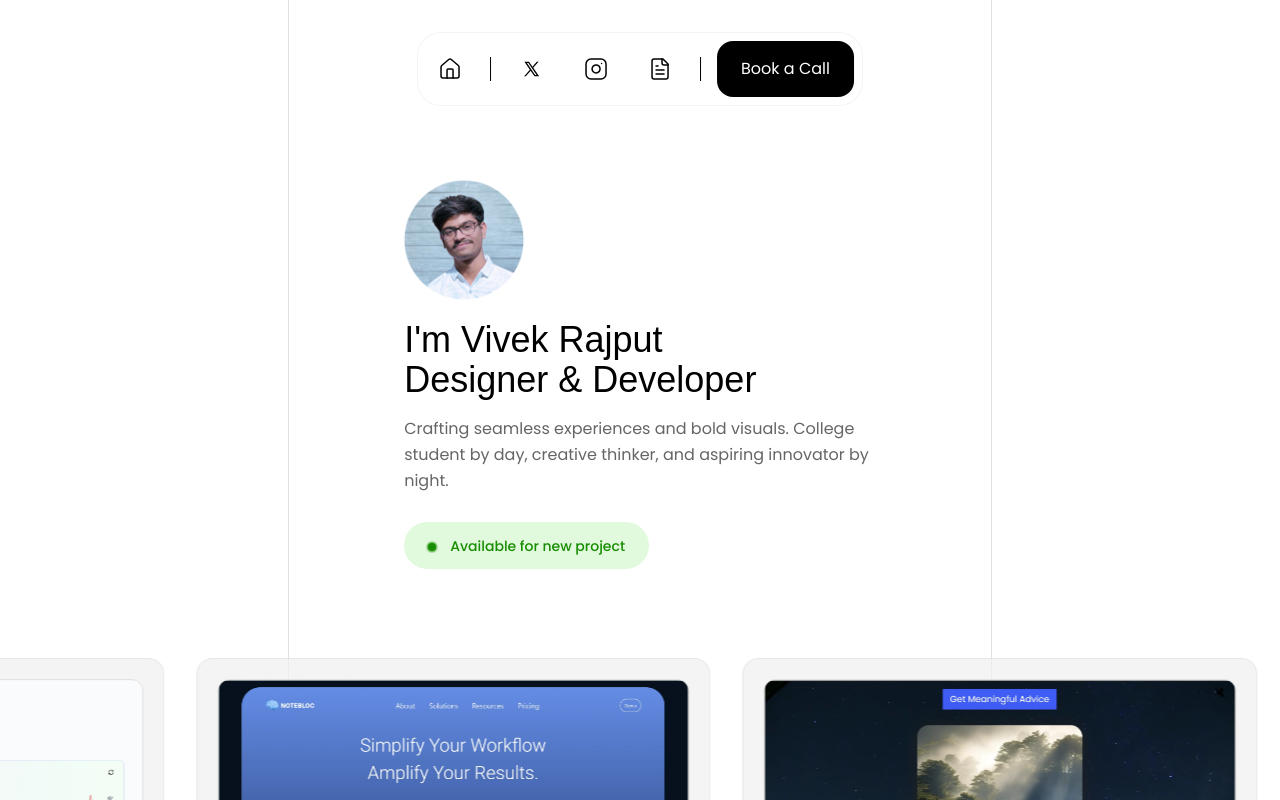
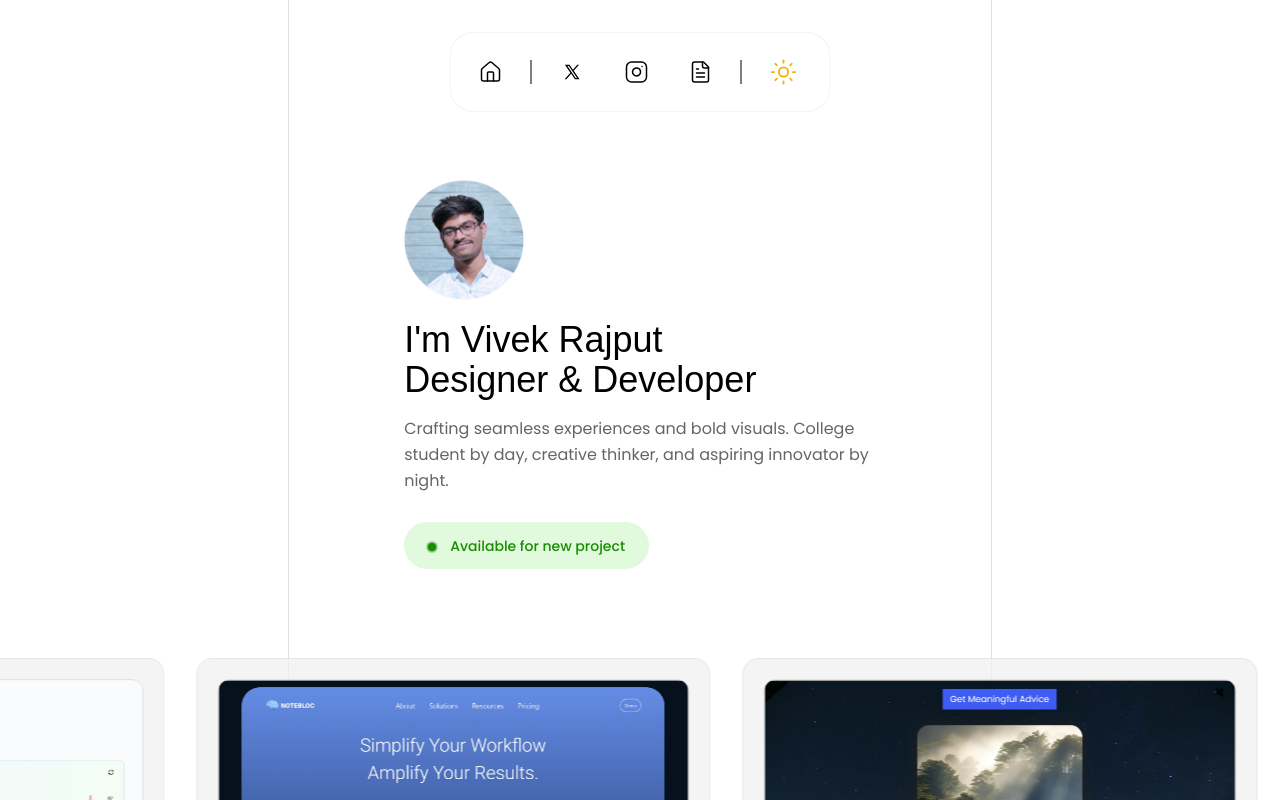
Before and after one commit to TheVivekRajput002/my_portfolio, a React (Vite) app: page / in a window 1280 px wide. Shown: the top 800 px of the page. Built offline with nearby package versions, Linux system fonts and the light colour scheme; a web font is replaced by a local one.

Commit message:
navbar neeche, hero section me pt less and footer me pb more

```diff
--- a/src/App.jsx
+++ b/src/App.jsx
@@ -17,7 +17,7 @@ function App() {
   return (
     < div className='bg-[var(--color-bg)] '>
 
-      <div className='bg-[var(--color-primary)] text-[var(--color-maintext)] max-md:pt-[100px] pt-45 border-t-0 border-b-0 pb-25 max-md:pb-15 max-md:w-[95%] max-xl:w-[80%] w-[55%] pr-[9%] pl-[9%] m-auto border-[1.5px] border-r-[var(--color-lightgray)] border-l-[var(--color-lightgray)] overflow-hidden'>
+      <div className='bg-[var(--color-primary)] text-[var(--color-maintext)] max-md:pt-[7vh] pt-45 border-t-0 border-b-0 pb-25 max-md:pb-15 max-md:w-[95%] max-xl:w-[80%] w-[55%] pr-[9%] pl-[9%] m-auto border-[1.5px] border-r-[var(--color-lightgray)] border-l-[var(--color-lightgray)] overflow-hidden'>
         <HeroSection Name={Data[0].Name} Role={Data[0].Role} Description={Data[0].Description} />
       </div>
 
@@ -36,7 +36,7 @@ function App() {
         <InfiniteFlow />
       </motion.div>
 
-      <div className=" bg-[var(--color-primary)] h-auto border-t-0 border-b-0 max-md:w-[98%] max-xl:w-[80%] w-[55%] pr-[9%] pl-[9%] pt-[16%] max-md:pt-[1%] m-auto border-[1.5px] border-r-[var(--color-lightgray)] border-l-[var(--color-lightgray)] overflow-hidden" >
+      <div className=" bg-[var(--color-primary)] h-auto border-t-0 border-b-0 max-md:w-[95%] max-xl:w-[80%] w-[55%] pr-[9%] pl-[9%] pt-[16%] max-md:pt-[1%] m-auto border-[1.5px] border-r-[var(--color-lightgray)] border-l-[var(--color-lightgray)] overflow-hidden" >
 
         <Navbar />
 
@@ -52,7 +52,7 @@ function App() {
 
         <GetInTouch conclusion={Data[4]} />
 
-        <div className='max-md:pt-[10vh] pt-30 pb-10'>
+        <div className='max-md:pt-[10vh] pt-30 pb-10 max-md:pb-[15vh]'>
           <Footer footer={Data[5]} />
         </div>
 
--- a/src/components/Navbar.jsx
+++ b/src/components/Navbar.jsx
@@ -6,13 +6,49 @@ import { useState, useEffect } from 'react'
 export default function Navbar() {
 
   const [isDark, setIsDark] = useState(false);
+  const [mounted, setMounted] = useState(false);
+
+  useEffect(() => {
+    // Check what the system setting is
+    const prefersDark = window.matchMedia('(prefers-color-scheme: dark)').matches;
+
+    // Set isDark to match the system
+    setIsDark(prefersDark);
+
+    // Apply the theme
+    document.documentElement.style.colorScheme = prefersDark ? 'dark' : 'light';
+
+    // Mark that component is ready
+    setMounted(true);
+  }, []);
+
+  useEffect(() => {
+    // Create a listener for system theme changes
+    const mediaQuery = window.matchMedia('(prefers-color-scheme: dark)');
+
+    // This function runs whenever the user changes their system theme
+    const handleChange = (e) => {
+      setIsDark(e.matches);
+      document.documentElement.style.colorScheme = e.matches ? 'dark' : 'light';
+    };
+
+    // Start listening
+    mediaQuery.addEventListener('change', handleChange);
+
+    // Cleanup: stop listening when component unmounts
+    return () => mediaQuery.removeEventListener('change', handleChange);
+  }, []);
 
   useEffect(() => {
     document.documentElement.style.colorScheme = isDark ? 'dark' : 'light';
   }, [isDark]);
 
+  if (!mounted) return null;
+
   return (
     <>
+
+{/* laptop view  */}
 
       <motion.nav
         initial={{
@@ -27,7 +63,7 @@ export default function Navbar() {
           delay: 1.3,
           duration: 0.7
         }}
-        className="max-md:hidden fixed top-8 left-1/2 -translate-x-1/2 flex items-center gap-4 px-2 py-2 rounded-3xl transparent-2 bg-[var(--color-navbg)] border border-[var(--color-darkgray)]">
+        className="max-md:hidden fixed top-8 left-1/2 -translate-x-1/2 flex items-center gap-4 px-4 py-2 rounded-3xl transparent-2 bg-[var(--color-navbg)] border border-[var(--color-darkgray)] h-20">
 
         {/* Home */}
         <a href="./" className="h-auto flex items-center gap-2 px-3 py-1 rounded-2xl hover:bg-[var(--color-darkgray)] hover:px-5 hover:py-4 transition ease-in-out duration-75">
@@ -53,13 +89,93 @@ export default function Navbar() {
 
         <div className="border-l-1 border-solid border-[var(--color-maintext)] h-6 " > </div>
 
-        {/* Call to Action */}
-        <button onClick={() => setIsDark(!isDark)} target="_blank"
-          className="ml-auto bg-[black] text-white px-6 py-4 rounded-2xl hover:bg-gray-800 transition">
-          Book a Call
+        {/* Dark Light Mode */}
+        <button
+          onClick={() => setIsDark(!isDark)}
+          className={`relative rounded-full flex items-center justify-center transition-all duration-300 px-3 transform `}
+          aria-label="Toggle theme"
+        >
+          <div className="relative w-8 h-8">
+            <Sun
+              className={`absolute inset-0 w-7 h-8 text-yellow-500 transition-all duration-300 ${isDark
+                ? 'opacity-0 rotate-90 scale-0'
+                : 'opacity-100 rotate-0 scale-100'
+                }`}
+              strokeWidth={1.5}
+            />
+            <Moon
+              className={`absolute inset-0 w-7 h-8 text-blue-400 transition-all duration-300 ${isDark
+                ? 'opacity-100 rotate-0 scale-100'
+                : 'opacity-0 -rotate-90 scale-0'
+                }`}
+              strokeWidth={1.5}
+            />
+          </div>
         </button>
       </motion.nav>
 
+      {/* phone view: navbar from top   */}
+
+
+
+      {/* <motion.nav
+        initial={{
+          scale: 0,
+          y: -50
+        }}
+        animate={{
+          scale: 1,
+          y: 0
+        }}
+        transition={{
+          delay: 1.3,
+          duration: 0.7
+        }}
+        className="md:hidden fixed top-[3vh] left-1/2 -translate-x-1/2 flex items-center gap-4 px-4 py-4 rounded-3xl transparent-2 bg-[var(--color-navbg)] border border-[var(--color-darkgray)] ">
+
+        <a href="https://read.cv/" target="_blank" className="flex items-center gap-2 px-3 py-1 rounded-xl hover:bg-[var(--color-darkgray)] hover:px-5 hover:py-4 transition">
+          <FileText strokeWidth={1.5} color='var(--color-maintext)' />
+        </a>
+
+        <div className="border-l-1 border-solid border-[var(--color-maintext)] h-6 " > </div>
+
+        <a href="https://x.com/tvr002" target="_blank" className="flex items-center gap-2 px-3 py-1 rounded-xl hover:bg-[var(--color-darkgray)] hover:px-5 hover:py-4 transition">
+          <svg fill='var(--color-maintext)' xmlns="http://www.w3.org/2000/svg" x="0px" y="0px" width="25" height="20" viewBox="0 0 30 30">
+            <path d="M26.37,26l-8.795-12.822l0.015,0.012L25.52,4h-2.65l-6.46,7.48L11.28,4H4.33l8.211,11.971L12.54,15.97L3.88,26h2.65 l7.182-8.322L19.42,26H26.37z M10.23,6l12.34,18h-2.1L8.12,6H10.23z"></path>
+          </svg>
+        </a>
+
+        <a href="https://www.instagram.com/tvr002/" target="_blank" className="flex items-center gap-2 px-3 py-1 rounded-xl hover:bg-[var(--color-darkgray)] hover:px-5 hover:py-4 transition">
+          <Instagram strokeWidth={1.5} color='var(--color-maintext)' />
+        </a>
+
+
+        <div className="border-l-1 border-solid border-[var(--color-maintext)] h-6 " > </div>
+
+        <button
+          onClick={() => setIsDark(!isDark)}
+          className={`relative rounded-full flex items-center justify-center transition-all duration-300 px-3 transform `}
+          aria-label="Toggle theme"
+        >
+          <div className="relative w-8 h-8">
+            <Sun
+              className={`absolute inset-0 w-7 h-8 text-yellow-500 transition-all duration-300 ${isDark
+                ? 'opacity-0 rotate-90 scale-0'
+                : 'opacity-100 rotate-0 scale-100'
+                }`}
+              strokeWidth={1.5}
+            />
+            <Moon
+              className={`absolute inset-0 w-7 h-8 text-blue-400 transition-all duration-300 ${isDark
+                ? 'opacity-100 rotate-0 scale-100'
+                : 'opacity-0 -rotate-90 scale-0'
+                }`}
+              strokeWidth={1.5}
+            />
+          </div>
+        </button>
+
+      </motion.nav> */}
 
       <motion.nav
         initial={{
@@ -74,7 +190,7 @@ export default function Navbar() {
           delay: 1.3,
           duration: 0.7
         }}
-        className="md:hidden fixed top-3 left-1/2 -translate-x-1/2 flex items-center gap-4 px-4 py-4 rounded-3xl transparent-2 bg-[var(--color-navbg)] border border-[var(--color-darkgray)] ">
+        className="md:hidden fixed bottom-[3vh] left-1/2 -translate-x-1/2 flex items-center gap-4 px-4 py-4 rounded-3xl transparent-2 bg-[var(--color-navbg)] border border-[var(--color-darkgray)] ">
 
         <a href="https://read.cv/" target="_blank" className="flex items-center gap-2 px-3 py-1 rounded-xl hover:bg-[var(--color-darkgray)] hover:px-5 hover:py-4 transition">
           <FileText strokeWidth={1.5} color='var(--color-maintext)' />
@@ -82,7 +198,6 @@ export default function Navbar() {
 
         <div className="border-l-1 border-solid border-[var(--color-maintext)] h-6 " > </div>
 
-        {/* Socials */}
         <a href="https://x.com/tvr002" target="_blank" className="flex items-center gap-2 px-3 py-1 rounded-xl hover:bg-[var(--color-darkgray)] hover:px-5 hover:py-4 transition">
           <svg fill='var(--color-maintext)' xmlns="http://www.w3.org/2000/svg" x="0px" y="0px" width="25" height="20" viewBox="0 0 30 30">
             <path d="M26.37,26l-8.795-12.822l0.015,0.012L25.52,4h-2.65l-6.46,7.48L11.28,4H4.33l8.211,11.971L12.54,15.97L3.88,26h2.65 l7.182-8.322L19.42,26H26.37z M10.23,6l12.34,18h-2.1L8.12,6H10.23z"></path>
@@ -95,12 +210,6 @@ export default function Navbar() {
 
 
         <div className="border-l-1 border-solid border-[var(--color-maintext)] h-6 " > </div>
-
-        {/* Call to Action */}
-        {/* <button onClick={() => setIsDark(!isDark)} target="_blank"
-        className="ml-auto bg-[black] text-white px-3 py-2 rounded-2xl hover:bg-gray-800 transition">
-        Mode
-      </button> */}
 
         <button
           onClick={() => setIsDark(!isDark)}
```
Lines whose indentation alone changed are shown as unchanged.
